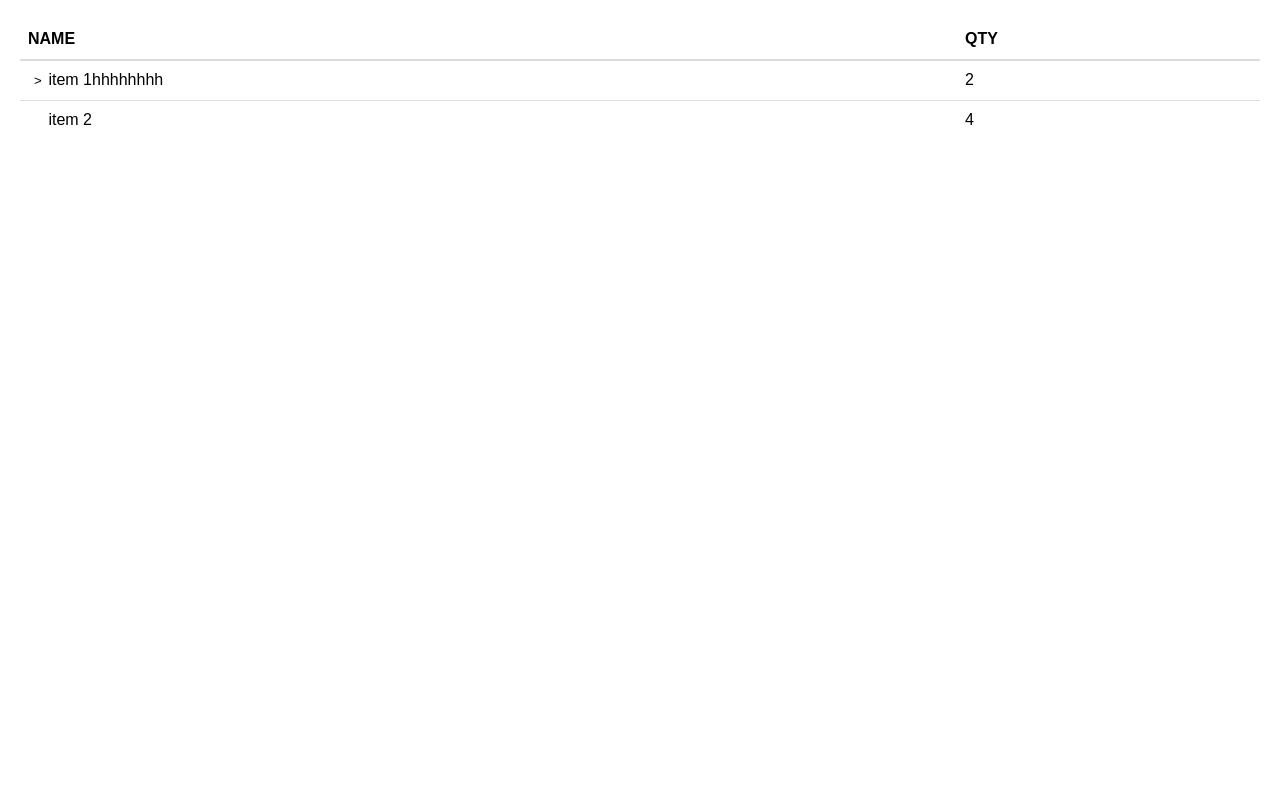
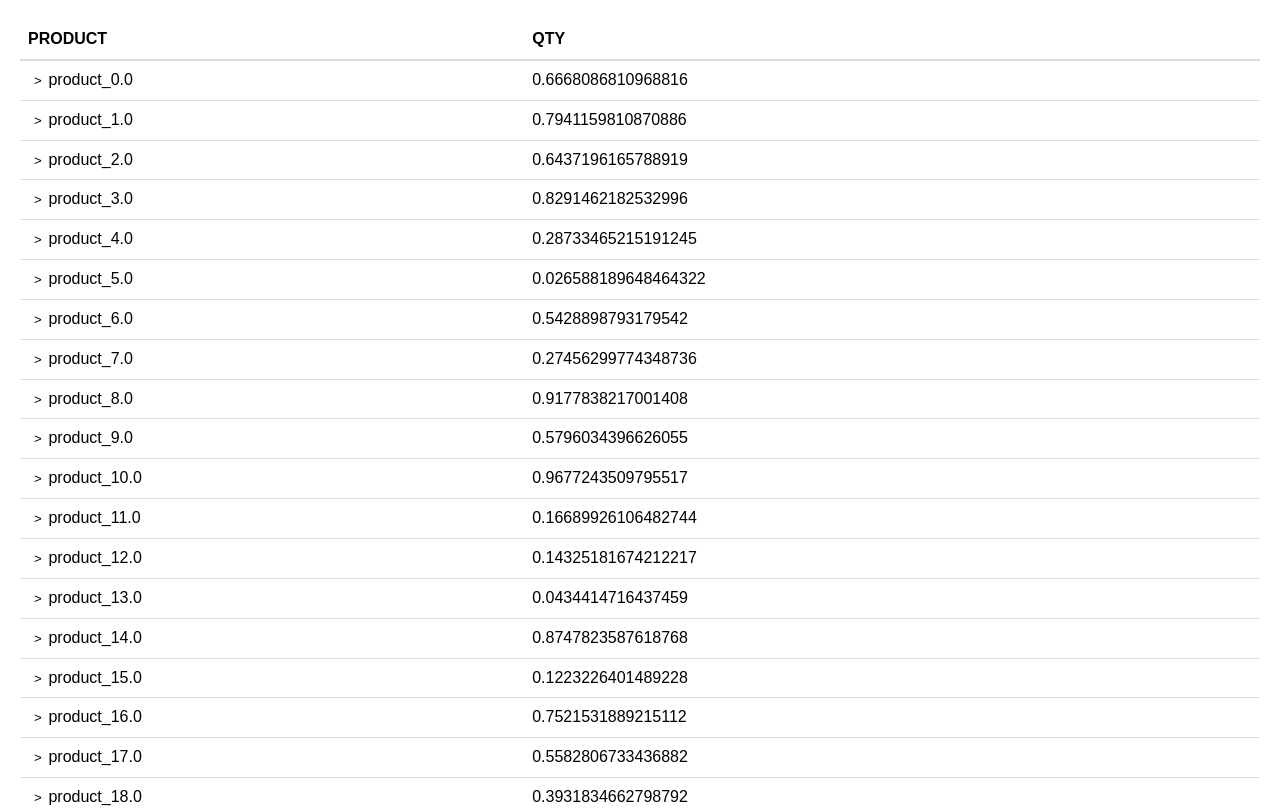
Before and after one commit to AbyAbyss/react-table-tree, a React (Create React App) app: page / in a window 1280 px wide. Shown: the top 808 px of the page. Built offline with nearby package versions, Linux system fonts and the light colour scheme.

Commit message:
max data

```diff
--- a/src/App.js
+++ b/src/App.js
@@ -1,30 +1,56 @@
-import React from 'react';
+import React, { useState } from 'react';
 import TableTreeGrid from './TableTree/TableTreeGrid';
 
 function App() {
 
-  const data = [
-    {
-      name: "item 1hhhhhhhh",
-      qty: 2,
-      children: [
-        {
-          name: "item 1.1",
-          qty: 1,
-          children: [
-            {
-              name: "item 1.1.2",
-              qty: 5
-            }
-          ]
-        }
-      ]
-    },
-    {
-      name: "item 2",
-      qty: 4
+  const [data, setData] = useState(getData(100));
+
+  function getData(maxLength=100) {
+    let data = []
+    for (let i = 0; i < maxLength; i++) {
+          data = data.concat(makeData(i, maxLength))
     }
-  ]
+    return data
+
+  }
+  function makeData(label, maxLevel, level) {
+    maxLevel = maxLevel || 49
+    level = level || 0
+
+    var obj = {
+      Product: `product_${label}.${level}`,
+      Qty: Math.random()
+    }
+
+    if (level < maxLevel) {
+      obj.children = makeData(label, maxLevel, level + 1)
+    }
+
+    return [obj]
+  }
+
+  // const data = [
+  //   {
+  //     name: "item 1hhhhhhhh",
+  //     qty: 2,
+  //     children: [
+  //       {
+  //         name: "item 1.1",
+  //         qty: 1,
+  //         children: [
+  //           {
+  //             name: "item 1.1.2",
+  //             qty: 5
+  //           }
+  //         ]
+  //       }
+  //     ]
+  //   },
+  //   {
+  //     name: "item 2",
+  //     qty: 4
+  //   }
+  // ]
 
   function getHeaderElems(data) {
     if (data && data.length) {
```
